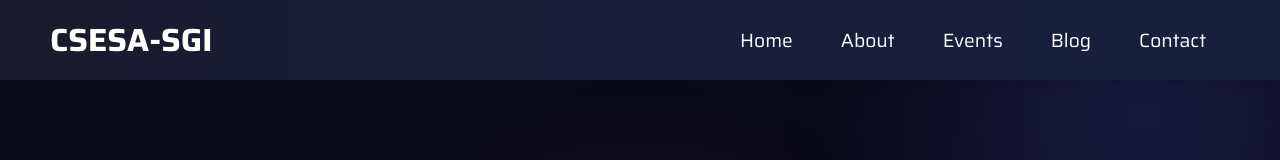
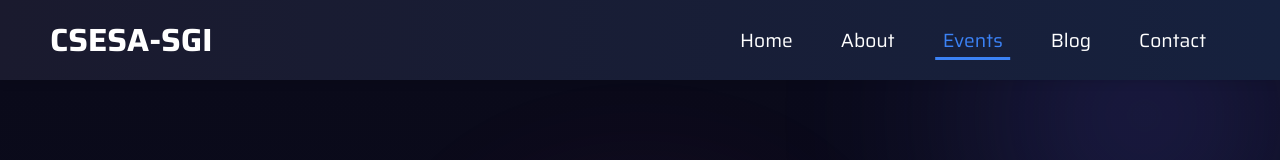
Before and after one commit to sgicsesa-tech-head/csesa-sgi-frontend, a React (Create React App) app: page /events in a window 1280 px wide. Shown: the top 160 px of the page. Built offline with nearby package versions, Linux system fonts and the light colour scheme.

Commit message:
active link to navbar

```diff
--- a/src/components/Common/navbar.css
+++ b/src/components/Common/navbar.css
@@ -82,6 +82,14 @@
   color: var(--accent-cyan);
 }
 
+.nav-links.active {
+  color: var(--accent-cyan);
+}
+
+.nav-links.active::after {
+  width: 70%;
+}
+
 .menu-icon {
   display: none;
   color: var(--text-white);
@@ -130,6 +138,11 @@
     border-radius: 0;
   }
 
+  .nav-links.active {
+    background-color: var(--accent-hover-bg);
+    border-left: 4px solid var(--accent-cyan);
+  }
+
   .navbar-logo {
     font-size: 1.5rem;
   }
--- a/src/components/Common/navbar.js
+++ b/src/components/Common/navbar.js
@@ -1,9 +1,10 @@
 import React, { useState } from 'react';
-import { Link } from 'react-router-dom';
+import { Link, useLocation } from 'react-router-dom';
 import './navbar.css';
 
 const Navbar = () => {
   const [isOpen, setIsOpen] = useState(false);
+  const location = useLocation();
 
   const toggleMenu = () => {
     setIsOpen(!isOpen);
@@ -26,27 +27,27 @@ const Navbar = () => {
 
         <ul className={isOpen ? 'nav-menu active' : 'nav-menu'}>
           <li className="nav-item">
-            <Link to="/" className="nav-links" onClick={closeMenu}>
+            <Link to="/" className={`nav-links ${location.pathname === '/' ? 'active' : ''}`} onClick={closeMenu}>
               Home
             </Link>
           </li>
           <li className="nav-item">
-            <Link to="/about" className="nav-links" onClick={closeMenu}>
+            <Link to="/about" className={`nav-links ${location.pathname === '/about' ? 'active' : ''}`} onClick={closeMenu}>
               About
             </Link>
           </li>
           <li className="nav-item">
-            <Link to="/events" className="nav-links" onClick={closeMenu}>
+            <Link to="/events" className={`nav-links ${location.pathname === '/events' ? 'active' : ''}`} onClick={closeMenu}>
               Events
             </Link>
           </li>
           <li className="nav-item">
-            <Link to="/blog" className="nav-links" onClick={closeMenu}>
+            <Link to="/blog" className={`nav-links ${location.pathname === '/blog' ? 'active' : ''}`} onClick={closeMenu}>
               Blog
             </Link>
           </li>
           <li className="nav-item">
-            <Link to="/contact" className="nav-links" onClick={closeMenu}>
+            <Link to="/contact" className={`nav-links ${location.pathname === '/contact' ? 'active' : ''}`} onClick={closeMenu}>
               Contact
             </Link>
           </li>
```
